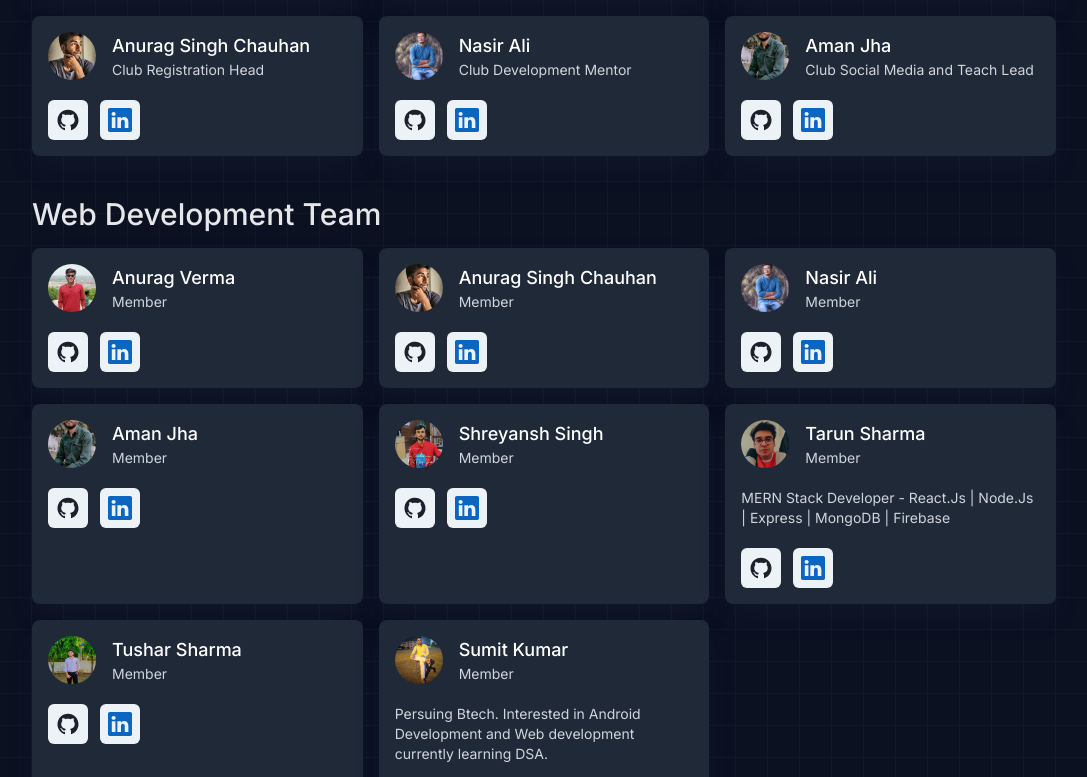
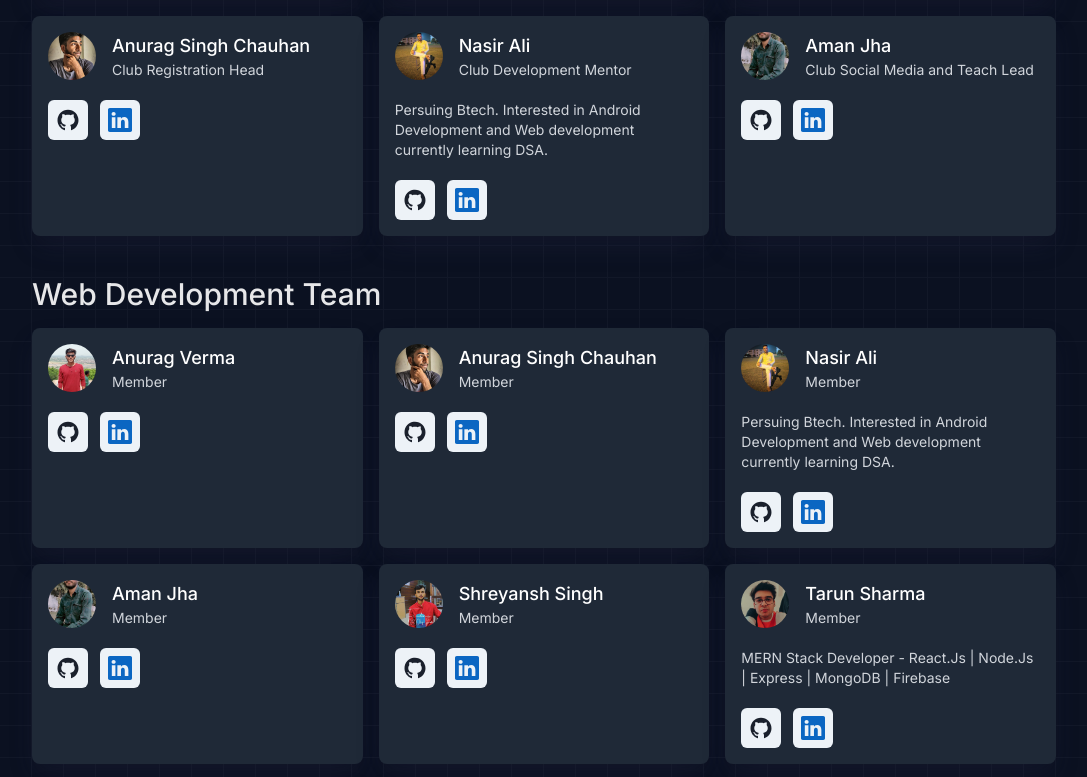
Before and after one commit to tarunfy/Emulation, a Next.js app: page / in a window 1280 px wide. Shown: the part 1643-2420 px from the top of the page, without its empty margins (96-1183 px from the left). Built offline with nearby package versions, Linux system fonts and the light colour scheme.

Commit message:
Added Join us section

```diff
--- a/components/About/index.jsx
+++ b/components/About/index.jsx
@@ -6,7 +6,7 @@ const About = () => {
         Collection of <code className="tracking-tighter">tech</code> enthusiasts
         👨‍💻
       </h1>
-      <div className="p-10 bg-gradient-to-t from-[#0b1121] via-[#1c2d5b]  to-[#0070F3] shadow-custom2 w-fit mx-auto mt-6 rounded-xl">
+      <div className="p-10 bg-gradient-to-t from-[#0b1121] via-[#1c2d5b]  to-[#0070F3] shadow-custom shadow-white/10 w-fit mx-auto mt-6 rounded-xl">
         <p className="text-center tracking-wide text-lg text-white max-w-2xl mx-auto mt-4">
           This club is running by the students of the Accurate group of
           Institutions! We currently working on Web development , Android
--- /dev/null
+++ b/components/Join/index.jsx
@@ -0,0 +1,17 @@
+const Join = () => {
+  return (
+    <div className="relative group  mx-auto w-[64rem]">
+      <div className="absolute animate-xy group-hover:inset-1 p-36 transition-all duration-500 ease-in-out blur -inset-0.5 bg-gradient-to-r from-blue-600 to-cyan-600 max-w-5xl rounded-lg mx-auto"></div>
+      <div className="relative bg-[#0b1121] p-36 max-w-5xl rounded-lg mx-auto my-28 flex flex-col items-center justify-center space-y-8">
+        <h1 className="text-white tracking-tighter text-5xl max-w-3xl text-center font-bold ">
+          Want to be a part of the Emulation club?
+        </h1>
+        <button className="text-xl  transition text-transparentsn font-medium rounded px-6 py-3 bg-white hover:bg-white/90">
+          Register now
+        </button>
+      </div>
+    </div>
+  );
+};
+
+export default Join;
--- a/data/data.js
+++ b/data/data.js
@@ -35,7 +35,8 @@ export const data = {
     {
       name: "Nasir Ali",
       avatar: "/images/Nasir.jpeg",
-      description: "",
+      description:
+        "Persuing Btech. Interested in Android Development and Web development currently learning DSA.",
       role: "Club Development Mentor",
       linkedinUrl: "https://www.linkedin.com/in/nasir-ali-a47283225",
       githubUrl: "https://www.github.com/nasir-buddy",
@@ -69,7 +70,8 @@ export const data = {
     {
       name: "Nasir Ali",
       avatar: "/images/Nasir.jpeg",
-      description: "",
+      description:
+        "Persuing Btech. Interested in Android Development and Web development currently learning DSA.",
       role: "Member",
       linkedinUrl: "https://www.linkedin.com/in/nasir-ali-a47283225",
       githubUrl: "https://www.github.com/nasir-buddy",
@@ -110,8 +112,7 @@ export const data = {
     {
       name: "Sumit Kumar",
       avatar: "/images/Sumit.jpeg",
-      description:
-        "Persuing Btech. Interested in Android Development and Web development currently learning DSA.",
+      description: "Currently learning Web Development and DSA.",
       role: "Member",
       linkedinUrl: "https://www.linkedin.com/in/sumit-kanth-057873228",
       githubUrl: "https://github.com/sumitKanth",
--- a/pages/index.jsx
+++ b/pages/index.jsx
@@ -2,6 +2,7 @@ import Head from "next/head";
 import About from "../components/About";
 import Footer from "../components/Footer";
 import Header from "../components/Header";
+import Join from "../components/Join";
 import Team from "../components/Team";
 
 export default function Home() {
@@ -18,6 +19,7 @@ export default function Home() {
       <Header />
       <About />
       <Team />
+      <Join />
       <Footer />
     </div>
   );
--- a/tailwind.config.js
+++ b/tailwind.config.js
@@ -14,6 +14,15 @@ module.exports = {
       backgroundImage: {
         "hero-pattern": "url('/images/pattern.svg')",
       },
+      keyframes: {
+        xy: {
+          "0%, 100%": { backgroundSize: "400% 400%", backgroundPosition: "0" },
+          "50%": { backgroundSize: "200% 200%", backgroundPosition: "100%" },
+        },
+      },
+      animation: {
+        xy: "xy 1s ease-in-out infinite",
+      },
     },
   },
   plugins: [],
```
Also changed, not shown: public/images/Nasir.jpeg, public/images/Sumit.jpeg.
